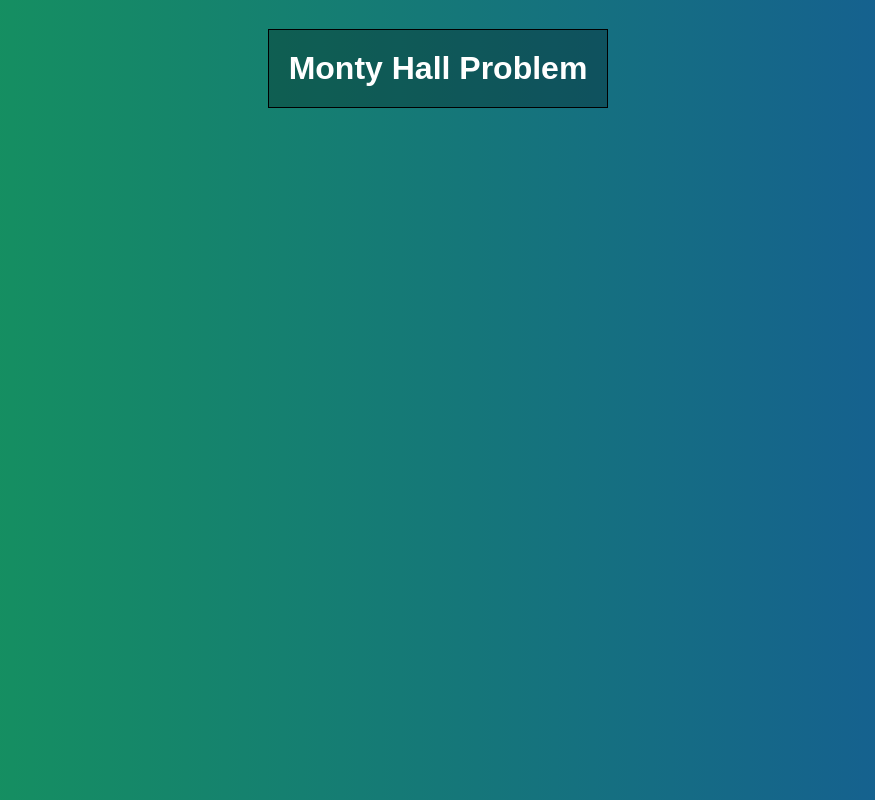
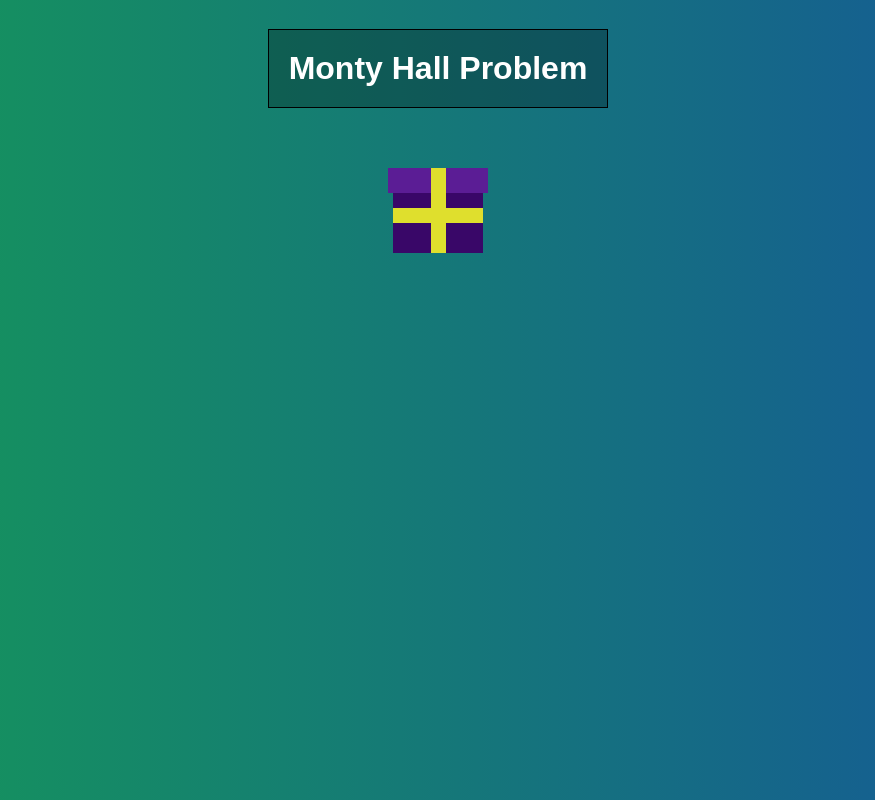
Before and after one commit to leolasz/monty_hall_problem_Vuejs, a Vue app: page / in a window 1280 px wide. Shown: the whole page, without its empty margins (202-1077 px from the left). Built offline with nearby package versions, Linux system fonts and the light colour scheme; a web font is replaced by a local one.

Commit message:
second commit component gift created

```diff
--- a/src/App.vue
+++ b/src/App.vue
@@ -1,11 +1,15 @@
 <template>
     <div id="app">
     <h1>Monty Hall Problem</h1>
+    <Gift />
     </div>
 </template>
 
 <script>
+import Gift from './components/Gift'
 export default {
+    name: 'App',
+    components: { Gift }
 
 }
 </script>
--- /dev/null
+++ b/src/components/Gift.vue
@@ -0,0 +1,55 @@
+ <template>
+     <div class="gift">
+     <div class="gift-tie-1"></div>
+     <div class="gift-tie-2"></div>
+     <div class="gift-top"></div>
+     <div class="gift-body"></div>
+
+     </div>
+ </template>
+
+ <script>
+ export default {
+ name: 'Gift'
+ }
+ </script>
+
+ <style>
+ .gift {
+     position: relative;
+     display: flex;
+     flex-direction: column;
+     align-items: center;
+     z-index: 10;
+ }
+
+ .gift-top {
+     width: 100px;
+     height: 25px;
+     background-color: rgb(91, 29, 149);
+ }
+
+ .gift-body {
+     width: 90px;
+     height: 60px;
+     background-color: rgb(57, 7, 104);
+ }
+
+.gift-tie-1 {
+    position:absolute;
+    width: 15px;
+    height: 85px;
+    background-color: rgb(223, 223, 45);
+
+
+}
+.gift-tie-2 {
+     position:absolute;
+    top: 40px;
+    width: 90px;
+    height: 15px;
+    background-color: rgb(223, 223, 45);
+
+}
+
+ </style>
```
